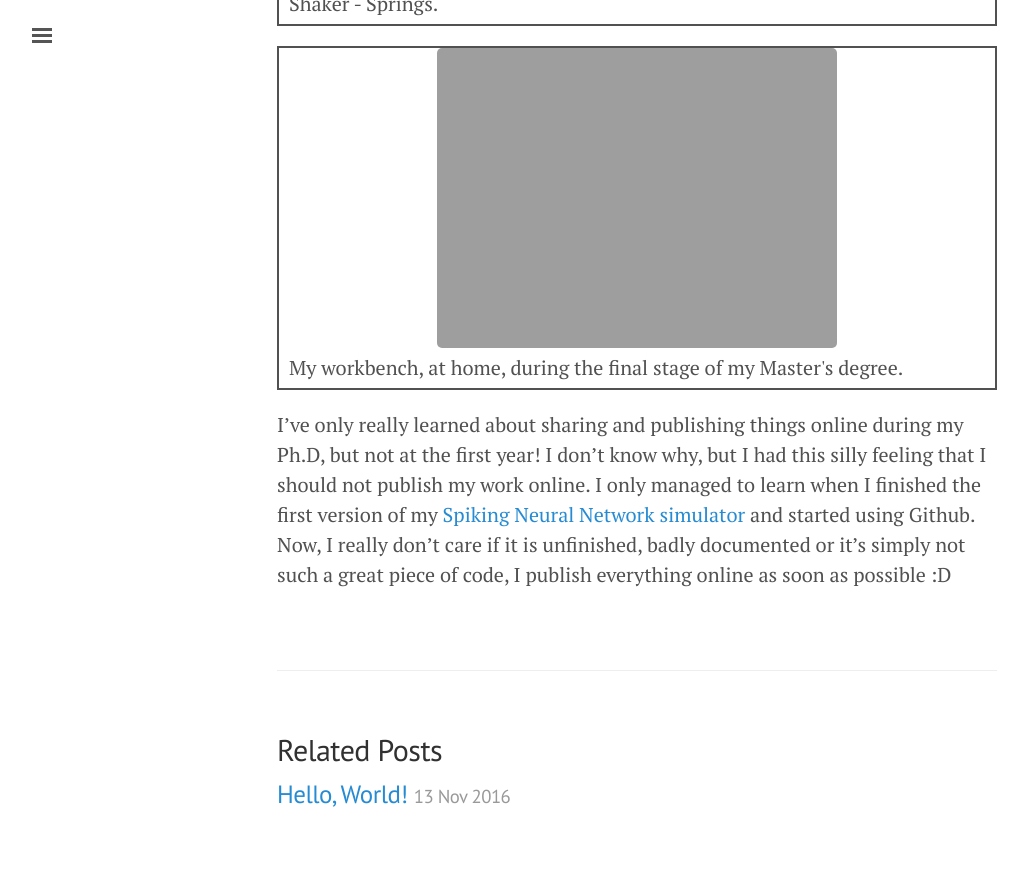
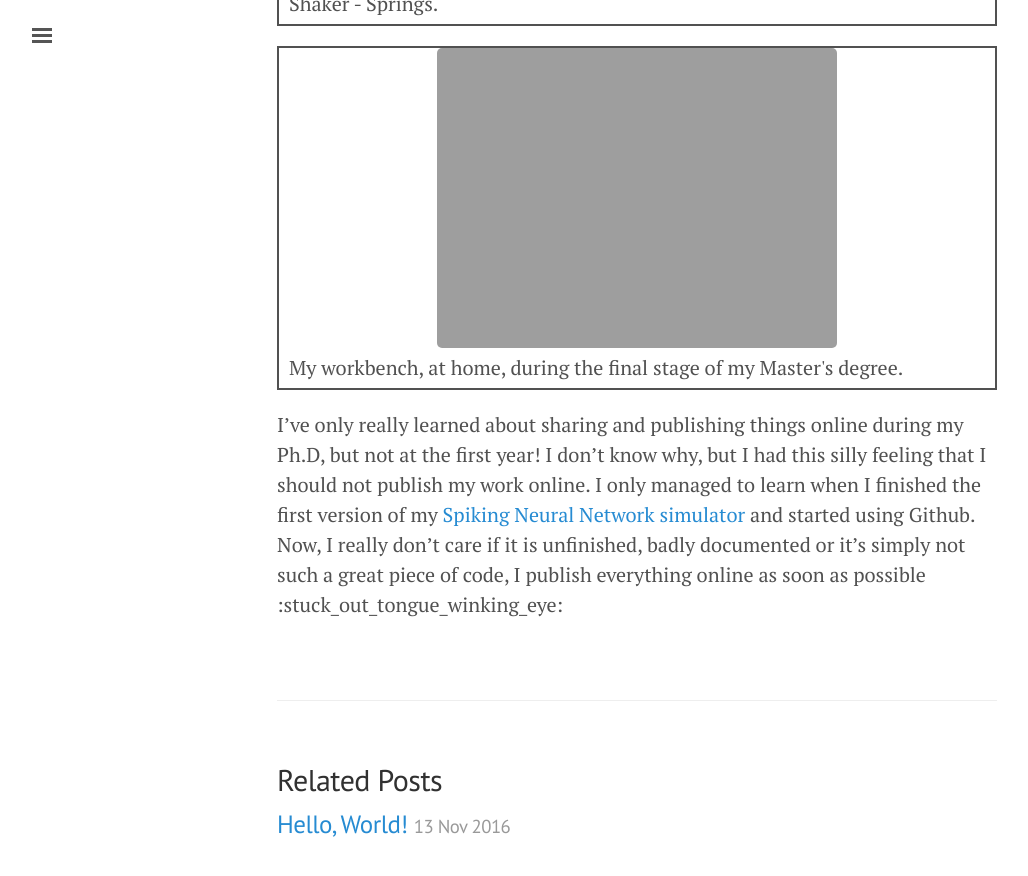
Before and after one commit to ricardodeazambuja/ricardodeazambuja.github.io, a Jekyll site: the page built from _posts/2016-12-19-old_projects.md, in a window 1280 px wide and 900 px high, scrolled down 8354 px. Shown: the top 876 px of the window, without its empty margins (3-1031 px from the left). Built offline with Jekyll 4.4.1, drawn with Linux system fonts in a browser that asks for light colours; some of the changed lines change nothing that is shown.

Commit message:
trying the emojis using markdown

```diff
--- a/_posts/2016-12-19-old_projects.md
+++ b/_posts/2016-12-19-old_projects.md
@@ -76,4 +76,4 @@
   <figcaption>My workbench, at home, during the final stage of my Master's degree.</figcaption>
 </figure>
 
-I've only really learned about sharing and publishing things online during my Ph.D, but not at the first year! I don't know why, but I had this silly feeling that I should not publish my work online. I only managed to learn when I finished the first version of my [Spiking Neural Network simulator](https://github.com/ricardodeazambuja/BEE) and started using Github. Now, I really don't care if it is unfinished, badly documented or it's simply not such a great piece of code, I publish everything online as soon as possible :D
+I've only really learned about sharing and publishing things online during my Ph.D, but not at the first year! I don't know why, but I had this silly feeling that I should not publish my work online. I only managed to learn when I finished the first version of my [Spiking Neural Network simulator](https://github.com/ricardodeazambuja/BEE) and started using Github. Now, I really don't care if it is unfinished, badly documented or it's simply not such a great piece of code, I publish everything online as soon as possible :stuck_out_tongue_winking_eye:
```
